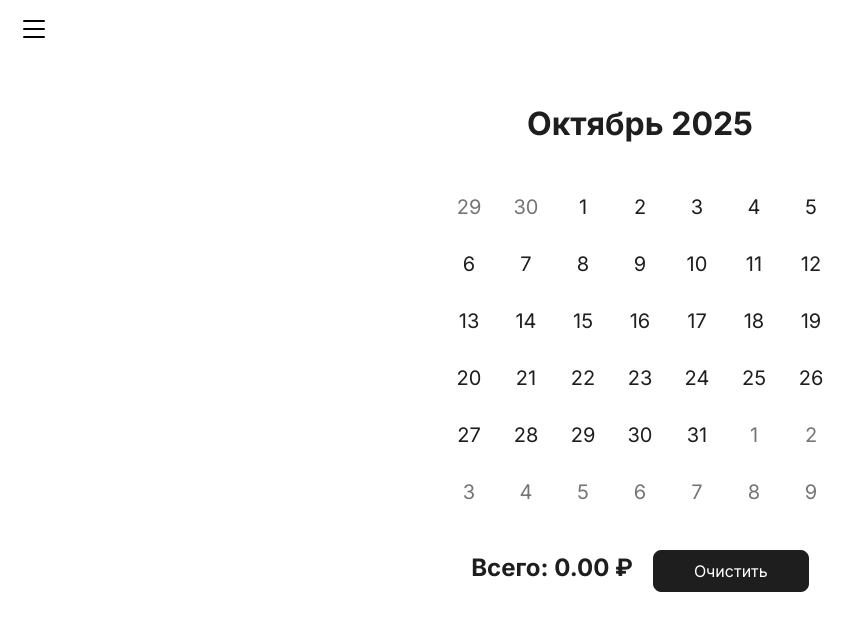
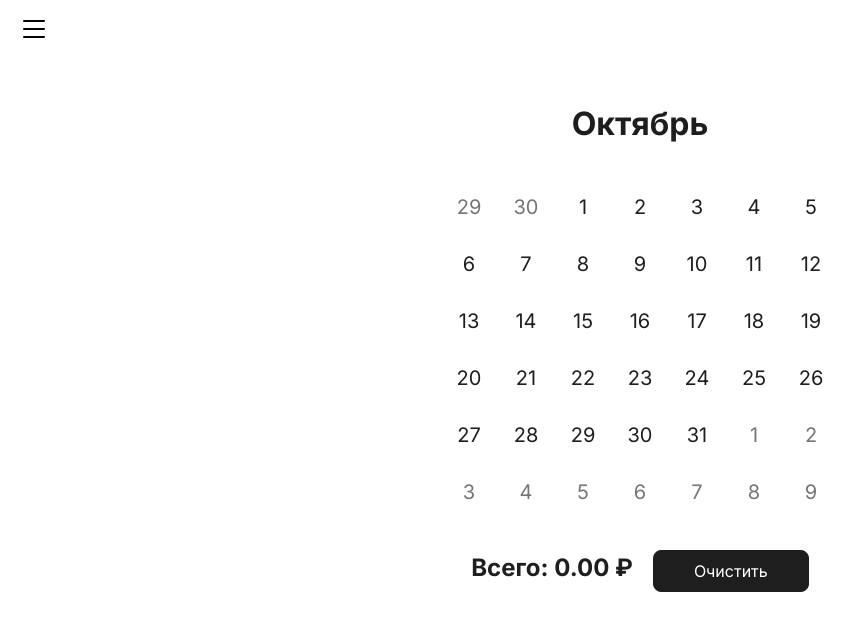
Before and after one commit to ko77uth/counter-app, a React (Vite) app: page / in a window 1280 px wide. Shown: the top 630 px of the page, without its empty margins (0-863 px from the left). Built offline with nearby package versions, Linux system fonts and the light colour scheme.

Commit message:
worked app

```diff
--- a/src/pages/CalendarPage.jsx
+++ b/src/pages/CalendarPage.jsx
@@ -108,9 +108,7 @@ const CalendarPage = () => {
 
 	return (
 		<div className='calendar'>
-			<h1 className='calendar__month'>
-				{month} {year}
-			</h1>
+			<h1 className='calendar__month'>{month}</h1>
 			<div className='calendar__body'>
 				{calendarDays.map(day => (
 					<CalendarCell
@@ -157,7 +155,8 @@ const CalendarPage = () => {
 			>
 				<h1 className='modal__title'>Вы уверены?</h1>
 				<p className='modal__description'>
-					При согласии очистятся все ячейки. <br /> Процесс нельзя будет отменить.
+					При согласии очистятся все ячейки. <br /> Процесс нельзя будет
+					отменить.
 				</p>
 				<button
 					className='button'
--- a/src/styles/components/Modal.css
+++ b/src/styles/components/Modal.css
@@ -22,7 +22,7 @@
 	width: 350px;
 	height: 450px;
 	margin: 0 auto;
-	margin-top: 50px;
+	margin-top: 10px;
 	padding-inline: 40px;
 	row-gap: 30px;
 	border-radius: var(--border-radius);
@@ -41,5 +41,5 @@
 }
 
 .modal__container.activeModal {
-	transform: translateY(100px);
+	transform: translateY(80px);
 }
```
